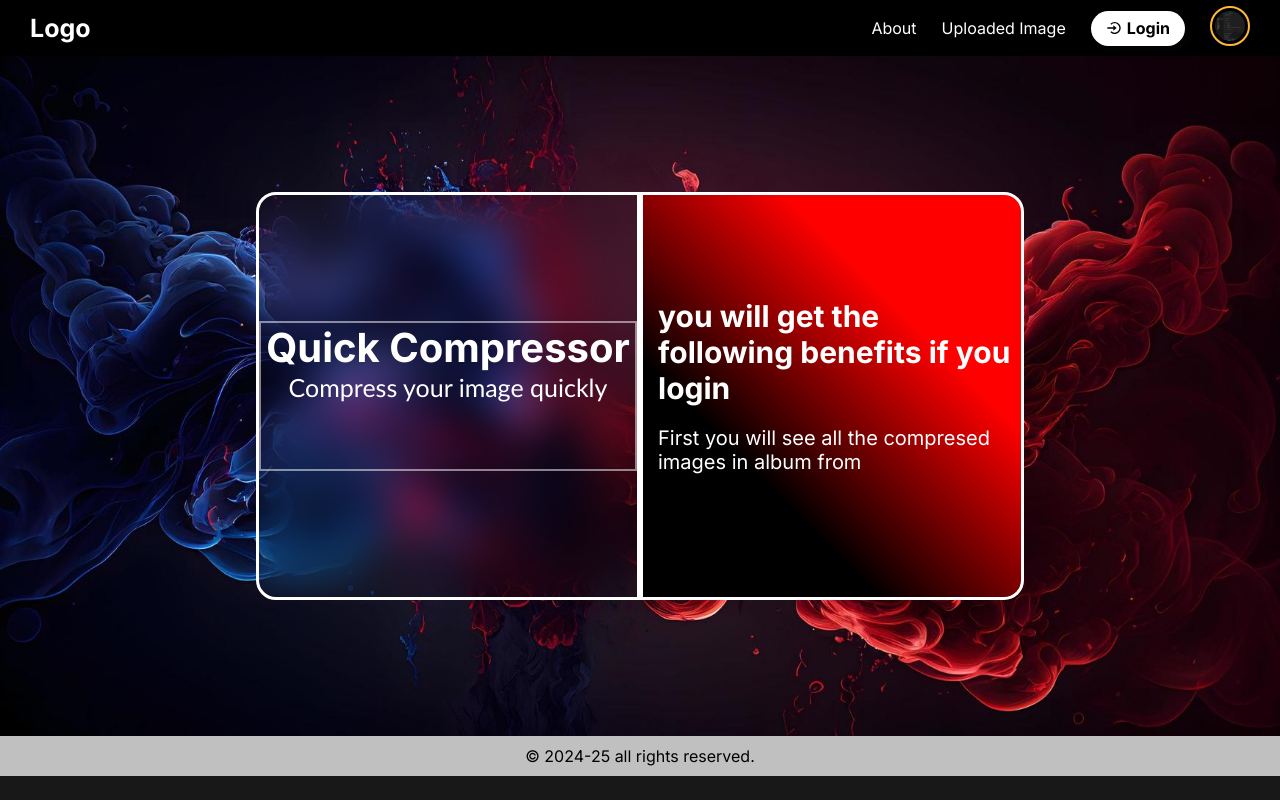
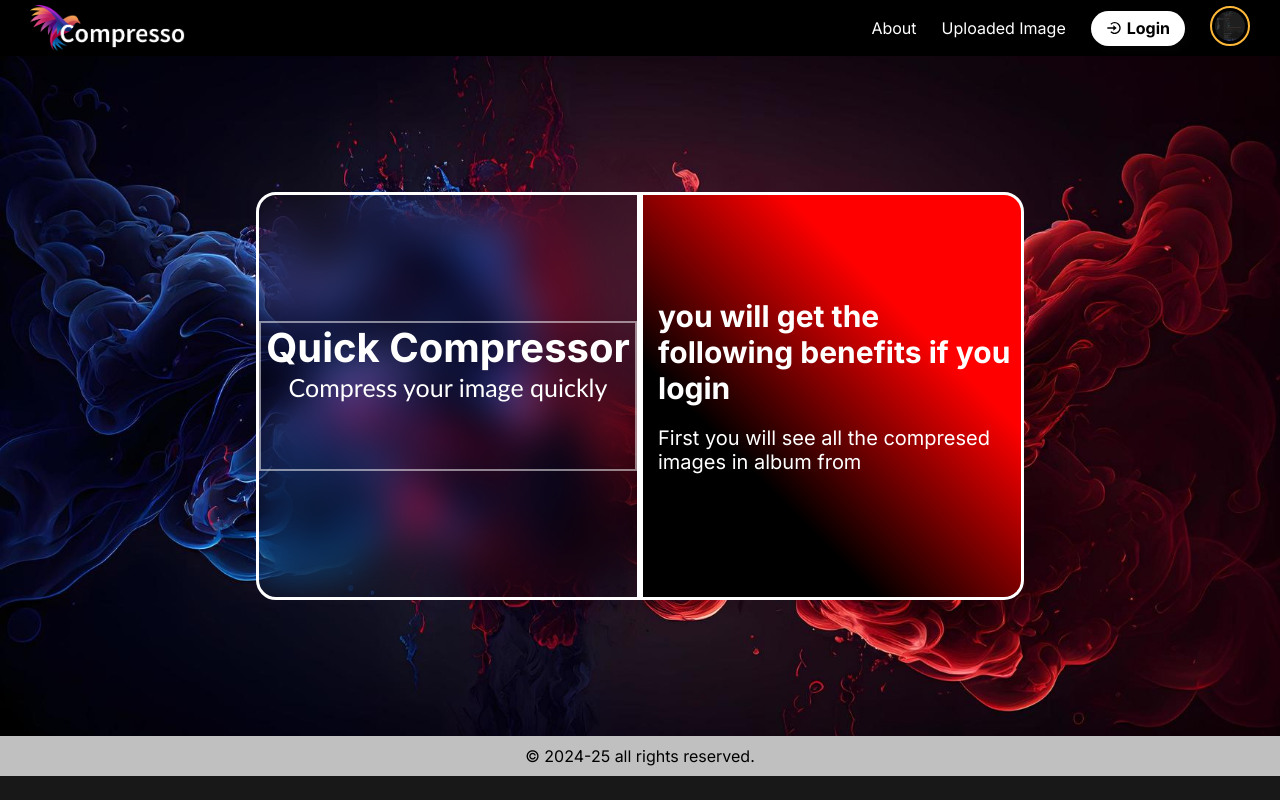
Before and after one commit to pritampaul02/Image-Copressor, a React (Vite) app: page /login in a window 1280 px wide. Built offline with nearby package versions, Linux system fonts and the light colour scheme; no server answers.

Commit message:
logo add

```diff
--- a/src/components/Navbar.jsx
+++ b/src/components/Navbar.jsx
@@ -9,6 +9,7 @@ import { logout, selectUser } from "../redux/slices/userSlice";
 import toast from "react-hot-toast";
 import { IoMdLogOut } from "react-icons/io";
 import { BiLogInCircle, BiLogOutCircle } from "react-icons/bi";
+import logo from "../media/logo.png";
 
 const Navbar = () => {
     const activeLocation = useLocation().pathname;
@@ -36,12 +37,16 @@ const Navbar = () => {
     // };
 
     return (
-		<header className='navber'>
-			<Link to='/' className='logo'>
-				Logo
+        <header className="navber">
+            <Link to="/" className="logo_container">
+                <img
+                    src={logo}
+                    alt="Compresso - The ultimate image compressor"
+                    className="logo"
+                />
             </Link>
             {/* <div className="menu"> */}
-			<div className='menuContainer'>
+            <div className="menuContainer">
                 {/* <Link
                     to="/"
                     className={activeLocation === "/" ? "menuActive" : ""}
@@ -50,41 +55,49 @@ const Navbar = () => {
                     <span></span>
                 </Link> */}
                 <Link
-					to='/about'
+                    to="/about"
                     className={activeLocation === "/about" ? "menuActive" : ""}
                 >
                     About
                     <span></span>
                 </Link>
                 <Link
-					to='/uploaded-images'
-					className={activeLocation === "/uploaded-images" ? "menuActive" : ""}
+                    to="/uploaded-images"
+                    className={
+                        activeLocation === "/uploaded-images"
+                            ? "menuActive"
+                            : ""
+                    }
                 >
                     Uploaded Image
                     <span></span>
                 </Link>
 
                 {isAuthenticated ? (
-					<li onClick={() => dispatch(logout())} className='loginBtn'>
-						<BiLogOutCircle style={{ marginRight: "5px", fontWeight: "700" }} />{" "}
+                    <li onClick={() => dispatch(logout())} className="loginBtn">
+                        <BiLogOutCircle
+                            style={{ marginRight: "5px", fontWeight: "700" }}
+                        />{" "}
                         Logout
                     </li>
                 ) : (
-					<Link to='/login' className='loginBtn'>
-						<BiLogInCircle style={{ marginRight: "5px", fontWeight: "700" }} />{" "}
+                    <Link to="/login" className="loginBtn">
+                        <BiLogInCircle
+                            style={{ marginRight: "5px", fontWeight: "700" }}
+                        />{" "}
                         Login
                         <span></span>
                     </Link>
                 )}
                 <Link
                     // onClick={toggleMenu}
-					className='profileContainer'
-					to='/profile'
+                    className="profileContainer"
+                    to="/profile"
                 >
                     {isAuthenticated ? (
-						<img src={user.profilePic} alt='' />
+                        <img src={user.profilePic} alt="" />
                     ) : (
-						<img src={profile} alt='' />
+                        <img src={profile} alt="" />
                     )}
                 </Link>
 
--- a/src/style/navbar.css
+++ b/src/style/navbar.css
@@ -23,9 +23,14 @@
     z-index: 10;
 }
 
-.logo {
-    font-size: 25px;
-    font-weight: bold;
+.logo_container {
+    width: auto;
+    height: 100%;
+    text-decoration: none;
+}
+.logo_container .logo {
+    width: auto;
+    height: 100%;
 }
 /* .menu{
     display: flex;
```
Also changed, not shown: src/media/logo.png (added). Lines whose indentation alone changed are shown as unchanged.
